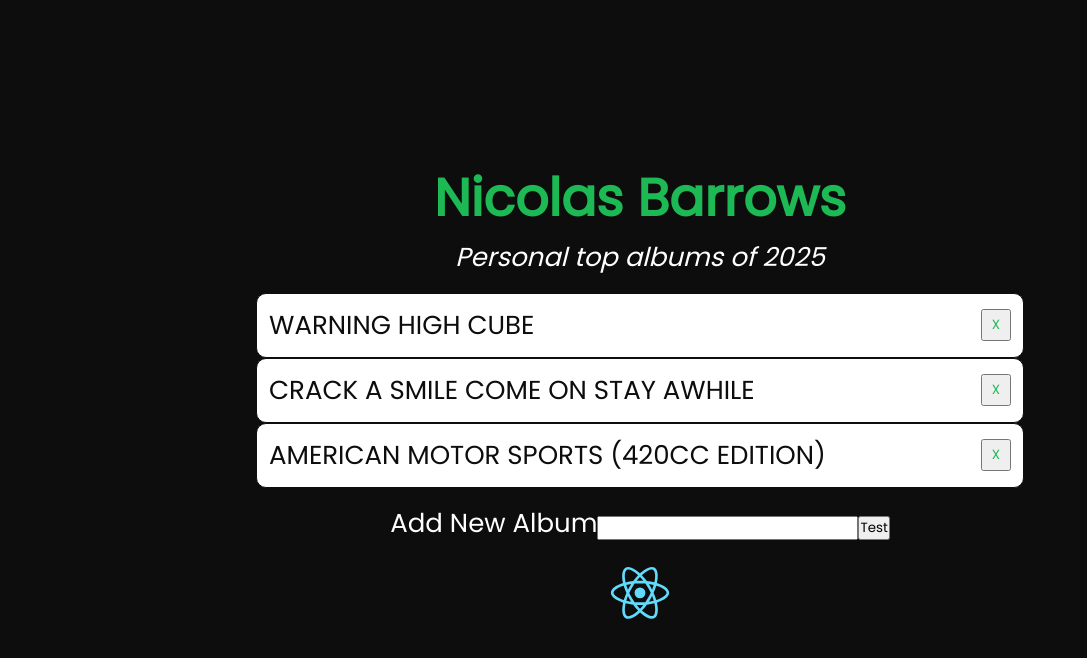
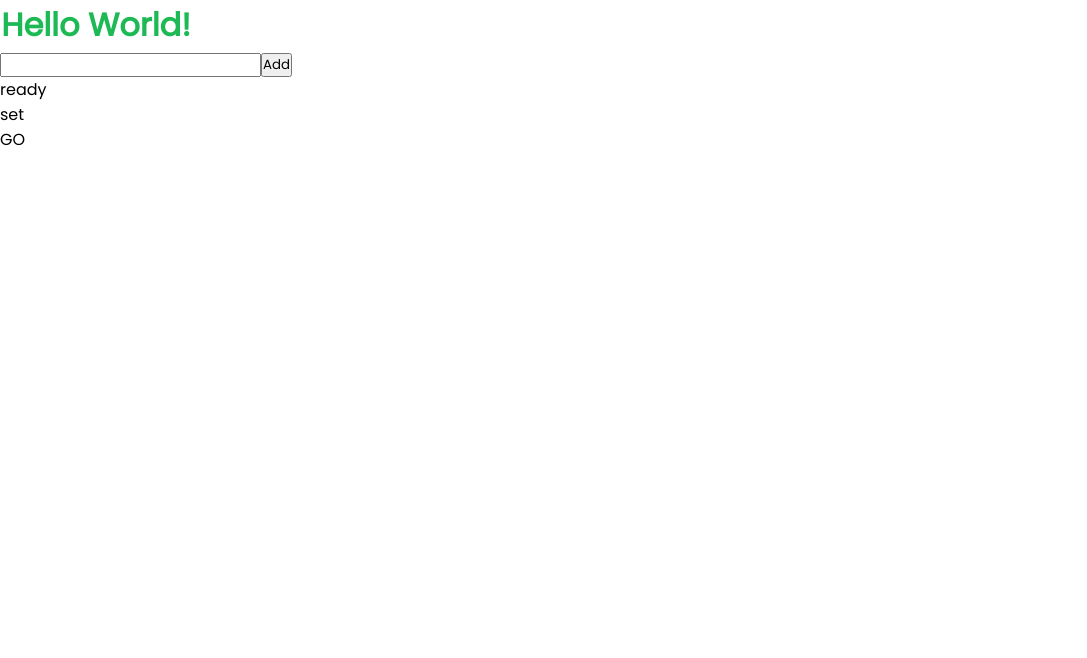
Before and after one commit to nicolasbarrows/first-react-app, a React (Create React App) app: page / in a window 1280 px wide. Shown: the top 658 px of the page, without its empty margins (0-1087 px from the left). Built offline with nearby package versions, Linux system fonts and the light colour scheme.

Commit message:
Completed React Props and State Exercises.

```diff
--- a/src/App.js
+++ b/src/App.jsx
@@ -6,6 +6,53 @@ import ListItem from "./shared/ListItem";
 import Button from "./shared/Button";
 import React, { Component } from "react";
 
+// version 2 (from the React State/Props Exercise)
+class App extends React.Component {
+  constructor(props) {
+    super(props);
+
+    this.state = {
+      list: ["ready", "set", "GO"],
+      text: "",
+    };
+
+    this.onSubmit = this.onSubmit.bind(this);
+  }
+
+  onSubmit(event) {
+    event.preventDefault();
+    this.setState((prevState) => ({
+      list: [...prevState.list, prevState.text],
+      text: "",
+    }));
+  }
+
+  render() {
+    return (
+      <div>
+        <h1>Hello World!</h1>
+        <form onSubmit={this.onSubmit}>
+          <input
+            type="text"
+            name="text"
+            value={this.state.text}
+            onChange={(event) => {
+              this.setState({ text: event.target.value });
+            }}
+          ></input>
+          <Button type="submit">Add</Button>
+        </form>
+        <ul>
+          {this.state.list.map((item, idx) => {
+            return <li key={item + idx}>{item}</li>;
+          })}
+        </ul>
+      </div>
+    );
+  }
+}
+/*
+//version 1 (from the React Intro + State/Props Lecture)
 class App extends Component {
   constructor(props) {
     super(props);
@@ -84,5 +131,6 @@ class App extends Component {
     );
   }
 }
+  */
 
 export default App;
```
